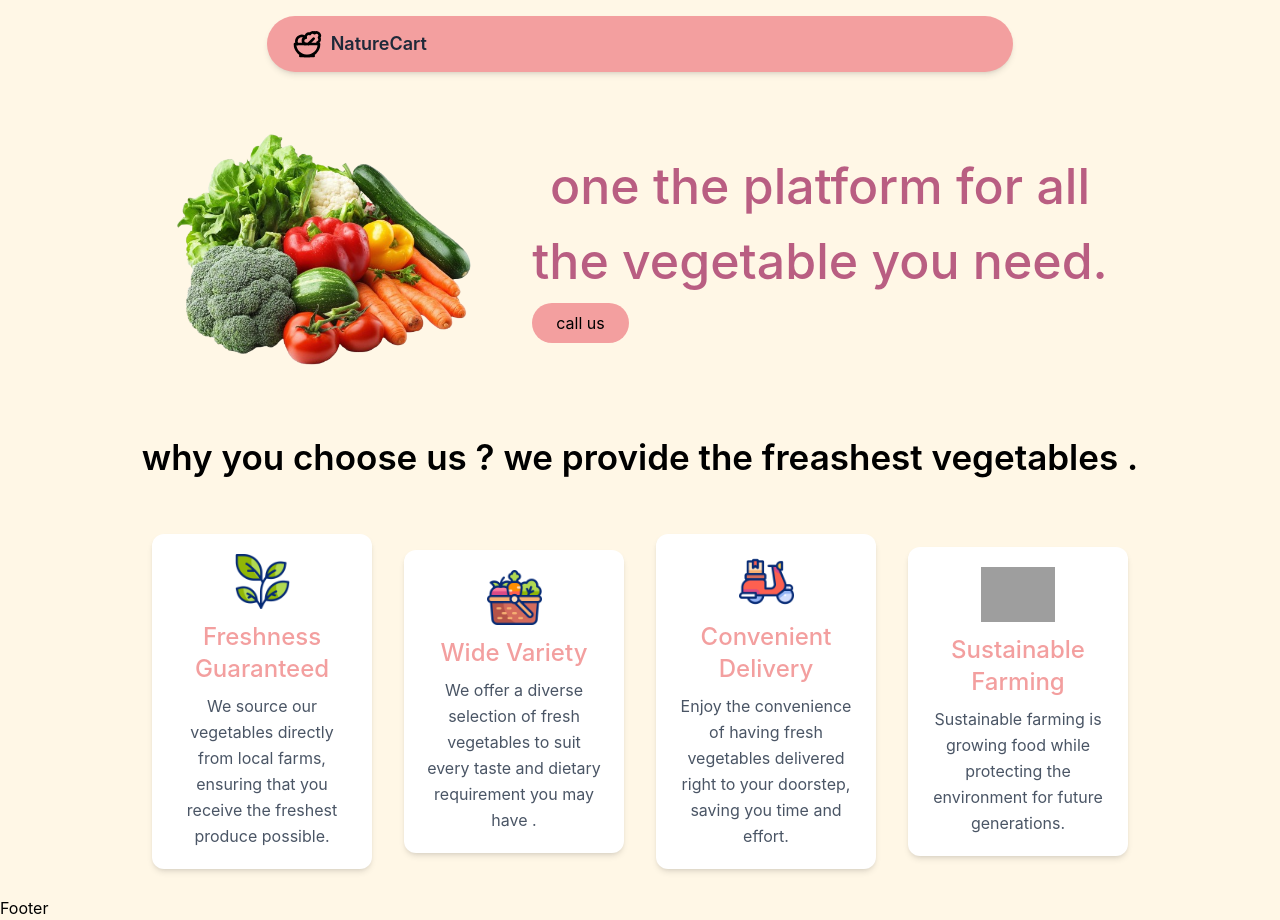
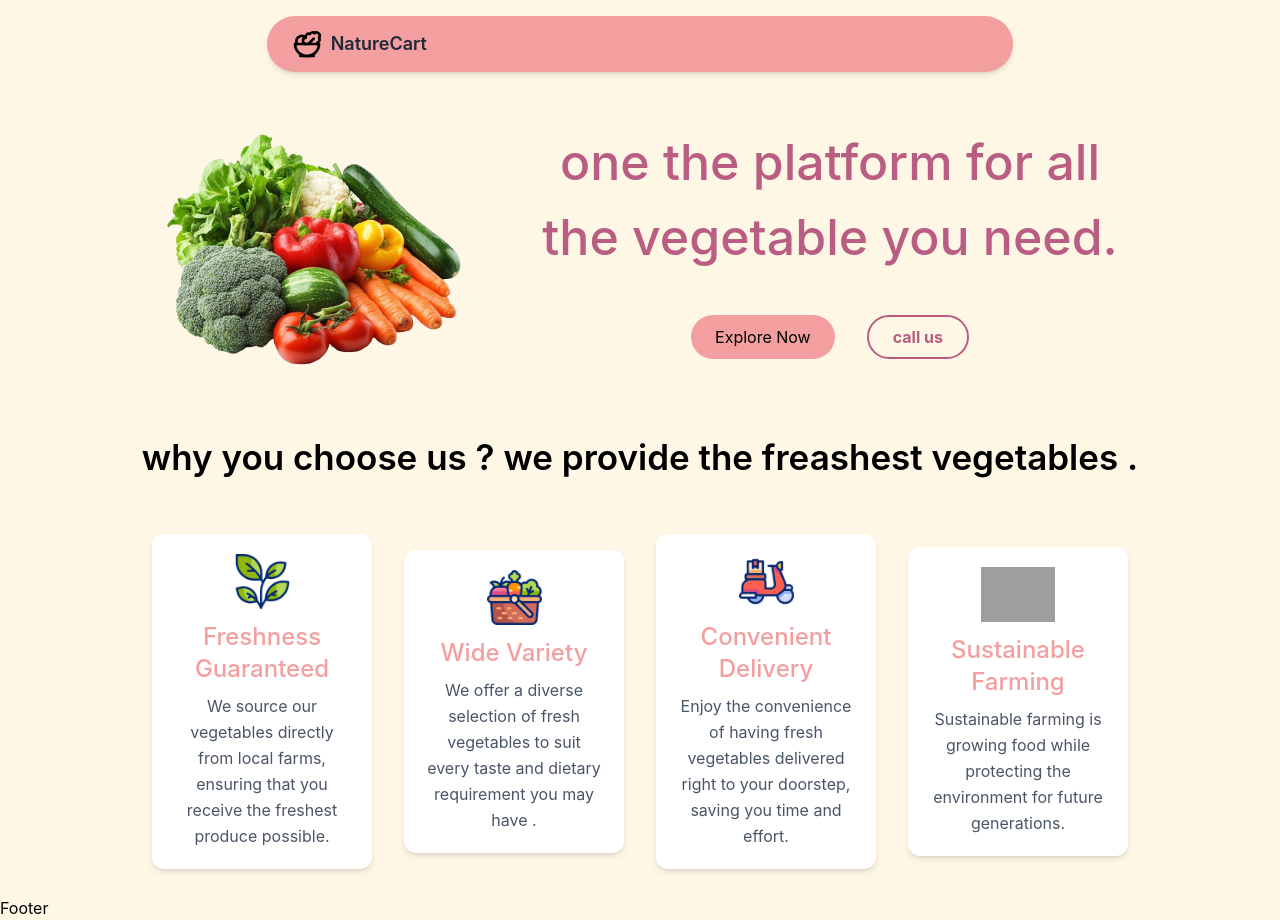
Before and after one commit to kalyanimurkute/vegetable-Assignment, a React (Vite) app: page / in a window 1280 px wide. Built offline with nearby package versions, Linux system fonts and the light colour scheme; grey boxes are pictures that could not be loaded.

Commit message:
add button sections

```diff
--- a/src/components/Button.jsx
+++ b/src/components/Button.jsx
@@ -1,13 +1,13 @@
 const BUTTON_VARIANTS = {
-    primary: 'rounded-full bg-[#F39F9F] text-blacK hover:bg-[#FFC29B] cursor-pointer',
-    secondary: 'rounded-full bg-[#B95E82] text-white  hover:bg-[#F39F9F] cursor-pointer',
-    tertiary: 'rounded-full bg-transparent border-2 border-[#B95E82] text-[#B95E82]  hover:bg-[#B95E82] hover:text-white cursor-pointer'
+    primary: 'rounded-full bg-[#F39F9F] text-blacK hover:bg-[#FFC29B] transition-duration-200 cursor-pointer',
+    secondary: 'rounded-full bg-[#B95E82] text-white  hover:bg-[#F39F9F] transition-duration-300 cursor-pointer',
+    tertiary: 'rounded-full bg-transparent border-2 border-[#B95E82] text-[#B95E82] font-bold hover:bg-[#B95E82] hover:text-white transition-duration-400 cursor-pointer'
 }
 
 const BUTTON_SIZES = {
-    small: 'text-sm py-1 px-3',
-    medium: 'text-md py-2 px-6',
-    large: 'text-lg py-3 px-8'
+    small: 'text-sm py-1 px-3 m-3',
+    medium: 'text-md py-2 px-6 m-2',
+    large: 'text-lg py-3 px-8 m-1'
 }
 
 function Button({title, onclick, variant = 'primary', size = 'medium'}){
--- a/src/views/Home.jsx
+++ b/src/views/Home.jsx
@@ -11,14 +11,17 @@ function Home() {
       <Navbar />
 
       <div className='min-h-screen '>
-       <div className='flex flex-col md:flex-row items-center justify-center gap-15 mt-10'>
-        <img src={Image} alt="Vegetable Background" className="h-[300px]" />
-        <div>
-        <h6 className='text-[40px]! font-bold text-center md:text-[50px]! text-[#B95E82]' >one the platform for all <br />the vegetable you need.</h6>
-        <Button title={"call us"} />
-      </div>
-      </div>
-      <FeatureSection />
+        <div className='flex flex-col md:flex-row items-center justify-center gap-20 mt-10'>
+          <img src={Image} alt="Vegetable Background" className="h-[300px]" />
+          <div>
+            <h6 className='text-[40px]! font-bold text-center md:text-[50px]! text-[#B95E82]' >one the platform for all<br /> the vegetable you need.</h6>
+           <div className='flex flex-col md:flex-row gap-4 mt-8 justify-center'>
+            <Button title={"Explore Now"} variant='primary' size='medium' />
+            <Button title={"call us"} variant='tertiary' size='medium' />
+          </div>
+          </div>
+        </div>
+        <FeatureSection />
       </div>
       <Footer />
     </div>
```
